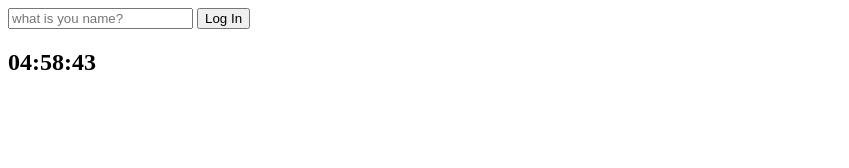
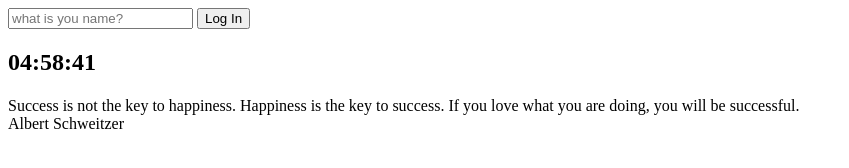
Before and after one commit to kubby159/toDoList, a website built with Parcel: page index.html in a window 1280 px wide. Shown: the whole page, without its empty margins (0-849 px from the left). Built offline with nearby package versions, Linux system fonts and the light colour scheme.

Commit message:
randomness

```diff
--- /dev/null
+++ b/JS/quotes.js
@@ -0,0 +1,59 @@
+const quotes = [
+
+    {
+        quote : "The road to success and the road to failure are almost exactly the same.",
+        author : "Colin R. Davis"
+    },
+
+    {
+
+        quote:"It is better to fail in originality than to succeed in imitation.",
+        author: "erman Melville"
+    },
+
+    {
+
+        quote: "Success is walking from failure to failure with no loss of enthusiasm.",
+        author: "Winston Churchill"
+    },
+
+    {
+
+        quote: "All progress takes place outside the comfort zone.",
+        author: "Michael John Bobak"
+    },
+
+    {
+
+        quote: "Success usually comes to those who are too busy to be looking for it.",
+        author: "Henry David Thoreau"
+
+    },
+    {
+        quote: "The way to get started is to quit talking and begin doing.",
+        author: "Walt Disney"
+
+    },
+    {
+        quote: "Success is not the key to happiness. Happiness is the key to success. If you love what you are doing, you will be successful.",
+        author: "Albert Schweitzer"
+    }
+]
+
+
+const quote = document.querySelector('#quote span:first-child');
+const author = document.querySelector('#quote span:last-child');
+const randomSelecotr = quotes[Math.floor( Math.random()*quotes.length)];
+
+console.log(randomSelecotr)
+
+
+
+function quotesRandom () {
+
+    quote.innerText = randomSelecotr.quote;
+    author.innerText = randomSelecotr.author;
+
+}
+
+quotesRandom()
--- a/index.html
+++ b/index.html
@@ -6,6 +6,7 @@
     <meta name="viewport" content="width=device-width, initial-scale=1.0" />
     <title>Document</title>
     <link rel="stylesheet" href="./CSS/main.css" />
+    <script defer src="./JS/quotes.js"></script>
     <script defer src="./JS/main.js"></script>
     <script defer src="./JS/clock.js"></script>
   </head>
@@ -21,5 +22,9 @@
     </form>
     <h2 id="clock">00:00:00</h2>
     <h1 id="greeting" class="hidden"></h1>
+    <div id="quote">
+      <span></span><br />
+      <span></span>
+    </div>
   </body>
 </html>
```
